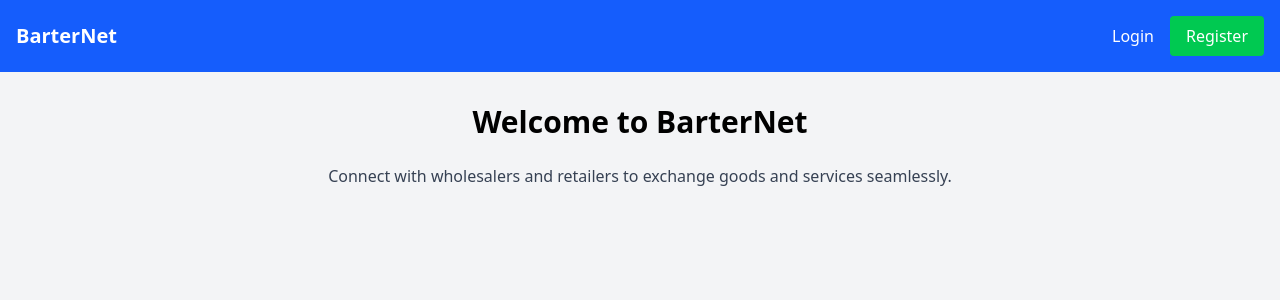
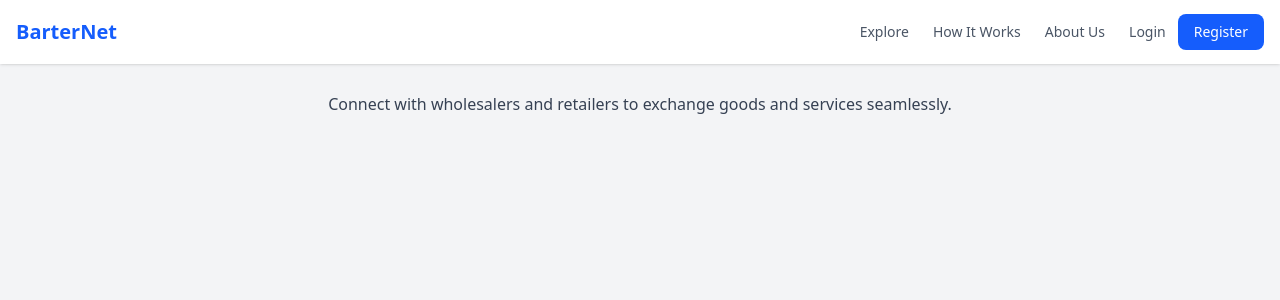
Before and after one commit to Harshninave04/Barternet, a React (Vite) app in the folder Frontend/: page / in a window 1280 px wide. Shown: the top 300 px of the page. Built offline with nearby package versions, Linux system fonts and the light colour scheme.

Commit message:
feat: Enhance Navbar with mobile responsiveness and user dropdown menu

```diff
--- a/Frontend/src/components/Navbar.jsx
+++ b/Frontend/src/components/Navbar.jsx
@@ -1,41 +1,210 @@
+import { useState } from 'react';
 import { Link } from 'react-router-dom';
 import { useAuth } from '../context/AuthContext';
 
 const Navbar = () => {
   const { user, logout } = useAuth();
+  const [isMobileMenuOpen, setIsMobileMenuOpen] = useState(false);
+
+  const toggleMobileMenu = () => {
+    setIsMobileMenuOpen(!isMobileMenuOpen);
+  };
 
   return (
-    <nav className="bg-blue-600 p-4 text-white">
-      <div className="container mx-auto flex justify-between items-center">
-        <Link to="/" className="text-xl font-bold">
-          BarterNet
+    <nav className="fixed top-0 left-0 w-full bg-white shadow-sm z-10">
+      <div className="container mx-auto px-4">
+        <div className="flex justify-between items-center h-16">
+          {/* Logo */}
+          <Link to="/" className="flex items-center space-x-2">
+            <span className="text-blue-600 text-xl font-bold">BarterNet</span>
           </Link>
-        <div className="flex items-center space-x-4">
+
+          {/* Desktop Navigation */}
+          <div className="hidden md:flex items-center space-x-6">
+            <Link to="/explore" className="text-gray-600 hover:text-blue-600 text-sm font-medium">
+              Explore
+            </Link>
+            <Link
+              to="/how-it-works"
+              className="text-gray-600 hover:text-blue-600 text-sm font-medium">
+              How It Works
+            </Link>
+            <Link to="/about" className="text-gray-600 hover:text-blue-600 text-sm font-medium">
+              About Us
+            </Link>
+
             {user ? (
               <>
-              <div className="flex items-center space-x-4">
-                <span className="hidden sm:inline">Welcome, {user.name}!</span>
-                <span className="hidden sm:inline">({user.role})</span>
-                <Link to="/dashboard" className="hover:text-blue-200">
+                <Link
+                  to="/dashboard"
+                  className="text-gray-600 hover:text-blue-600 text-sm font-medium">
                   Dashboard
                 </Link>
-                <button onClick={logout} className="bg-red-500 px-4 py-2 rounded hover:bg-red-600">
-                  Logout
+                <div className="relative ml-3 group p-1">
+                  <button className="flex items-center space-x-2 text-sm focus:outline-none">
+                    <div className="h-8 w-8 rounded-full bg-blue-100 flex items-center justify-center">
+                      <span className="text-blue-600 font-medium">{user.name.charAt(0)}</span>
+                    </div>
+                    <div className="hidden lg:block text-left">
+                      <div className="text-sm font-medium text-gray-900">{user.name}</div>
+                      <div className="text-xs text-gray-500 capitalize">{user.role}</div>
+                    </div>
+                    <svg className="h-5 w-5 text-gray-400" viewBox="0 0 20 20" fill="currentColor">
+                      <path
+                        fillRule="evenodd"
+                        d="M5.293 7.293a1 1 0 011.414 0L10 10.586l3.293-3.293a1 1 0 111.414 1.414l-4 4a1 1 0 01-1.414 0l-4-4a1 1 0 010-1.414z"
+                        clipRule="evenodd"
+                      />
+                    </svg>
+                  </button>
+
+                  {/* Dropdown Menu */}
+                  <div className="origin-top-right absolute right-0 mt-1 w-48 rounded-md shadow-lg bg-white ring-1 ring-black ring-opacity-5 hidden group-hover:block">
+                    <div className="py-1">
+                      <Link
+                        to="/profile"
+                        className="block px-4 py-2 text-sm text-gray-700 hover:bg-gray-100">
+                        Your Profile
+                      </Link>
+                      <Link
+                        to="/settings"
+                        className="block px-4 py-2 text-sm text-gray-700 hover:bg-gray-100">
+                        Settings
+                      </Link>
+                      <button
+                        onClick={logout}
+                        className="w-full text-left block px-4 py-2 text-sm text-red-600 hover:bg-gray-100">
+                        Sign out
+                      </button>
+                    </div>
+                  </div>
+                </div>
+              </>
+            ) : (
+              <div className="flex items-center space-x-3">
+                <Link to="/login" className="text-gray-600 hover:text-blue-600 text-sm font-medium">
+                  Login
+                </Link>
+                <Link
+                  to="/register"
+                  className="bg-blue-600 text-white px-4 py-2 rounded-lg text-sm font-medium hover:bg-blue-700 transition duration-300">
+                  Register
+                </Link>
+              </div>
+            )}
+          </div>
+
+          {/* Mobile Menu Button */}
+          <div className="md:hidden">
+            <button
+              onClick={toggleMobileMenu}
+              className="text-gray-500 hover:text-blue-600 focus:outline-none">
+              {isMobileMenuOpen ? (
+                <svg className="h-6 w-6" fill="none" viewBox="0 0 24 24" stroke="currentColor">
+                  <path
+                    strokeLinecap="round"
+                    strokeLinejoin="round"
+                    strokeWidth={2}
+                    d="M6 18L18 6M6 6l12 12"
+                  />
+                </svg>
+              ) : (
+                <svg className="h-6 w-6" fill="none" viewBox="0 0 24 24" stroke="currentColor">
+                  <path
+                    strokeLinecap="round"
+                    strokeLinejoin="round"
+                    strokeWidth={2}
+                    d="M4 6h16M4 12h16M4 18h16"
+                  />
+                </svg>
+              )}
+            </button>
+          </div>
+        </div>
+      </div>
+
+      {/* Mobile Menu */}
+      {isMobileMenuOpen && (
+        <div className="md:hidden bg-white border-t border-gray-200 py-2">
+          <div className="container mx-auto px-4 space-y-1">
+            <Link
+              to="/explore"
+              className="block py-2 text-gray-600 hover:text-blue-600"
+              onClick={() => setIsMobileMenuOpen(false)}>
+              Explore
+            </Link>
+            <Link
+              to="/how-it-works"
+              className="block py-2 text-gray-600 hover:text-blue-600"
+              onClick={() => setIsMobileMenuOpen(false)}>
+              How It Works
+            </Link>
+            <Link
+              to="/about"
+              className="block py-2 text-gray-600 hover:text-blue-600"
+              onClick={() => setIsMobileMenuOpen(false)}>
+              About Us
+            </Link>
+
+            {user ? (
+              <>
+                <div className="py-2 border-t border-gray-100">
+                  <div className="flex items-center py-2">
+                    <div className="h-8 w-8 rounded-full bg-blue-100 flex items-center justify-center">
+                      <span className="text-blue-600 font-medium">{user.name.charAt(0)}</span>
+                    </div>
+                    <div className="ml-3">
+                      <div className="text-sm font-medium text-gray-900">{user.name}</div>
+                      <div className="text-xs text-gray-500 capitalize">{user.role}</div>
+                    </div>
+                  </div>
+                  <Link
+                    to="/dashboard"
+                    className="block py-2 text-gray-600 hover:text-blue-600"
+                    onClick={() => setIsMobileMenuOpen(false)}>
+                    Dashboard
+                  </Link>
+                  <Link
+                    to="/profile"
+                    className="block py-2 text-gray-600 hover:text-blue-600"
+                    onClick={() => setIsMobileMenuOpen(false)}>
+                    Your Profile
+                  </Link>
+                  <Link
+                    to="/settings"
+                    className="block py-2 text-gray-600 hover:text-blue-600"
+                    onClick={() => setIsMobileMenuOpen(false)}>
+                    Settings
+                  </Link>
+                  <button
+                    onClick={() => {
+                      logout();
+                      setIsMobileMenuOpen(false);
+                    }}
+                    className="w-full text-left block py-2 text-red-600 hover:text-red-700">
+                    Sign out
                   </button>
                 </div>
               </>
             ) : (
-            <>
-              <Link to="/login" className="hover:text-blue-200">
+              <div className="flex flex-col space-y-2 pt-2 border-t border-gray-100">
+                <Link
+                  to="/login"
+                  className="block py-2 text-gray-600 hover:text-blue-600"
+                  onClick={() => setIsMobileMenuOpen(false)}>
                   Login
                 </Link>
-              <Link to="/register" className="bg-green-500 px-4 py-2 rounded hover:bg-green-600">
+                <Link
+                  to="/register"
+                  className="bg-blue-600 text-white px-4 py-2 rounded-lg text-center font-medium hover:bg-blue-700"
+                  onClick={() => setIsMobileMenuOpen(false)}>
                   Register
                 </Link>
-            </>
+              </div>
             )}
           </div>
         </div>
+      )}
     </nav>
   );
 };
```
Lines whose indentation alone changed are shown as unchanged.
